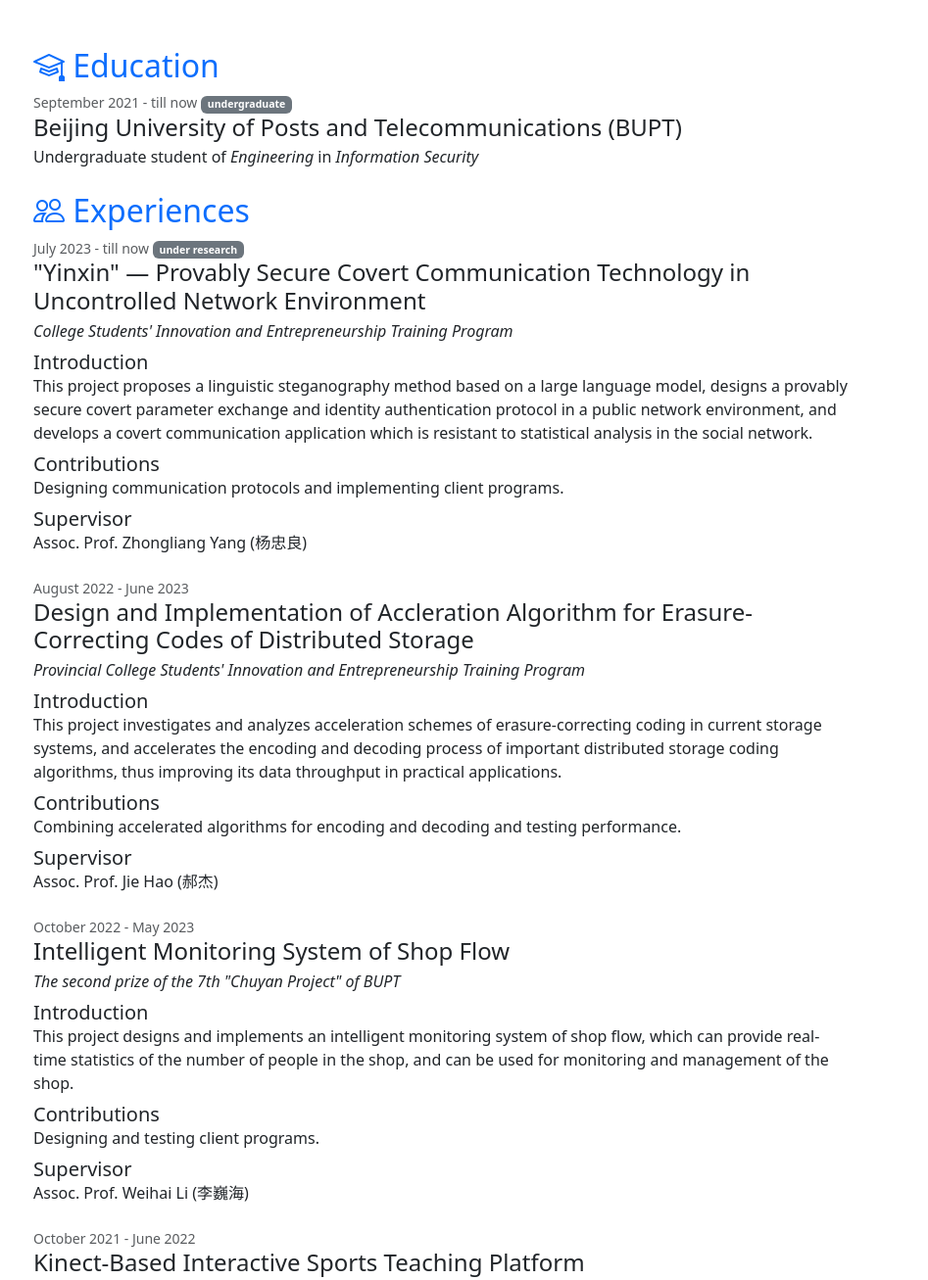
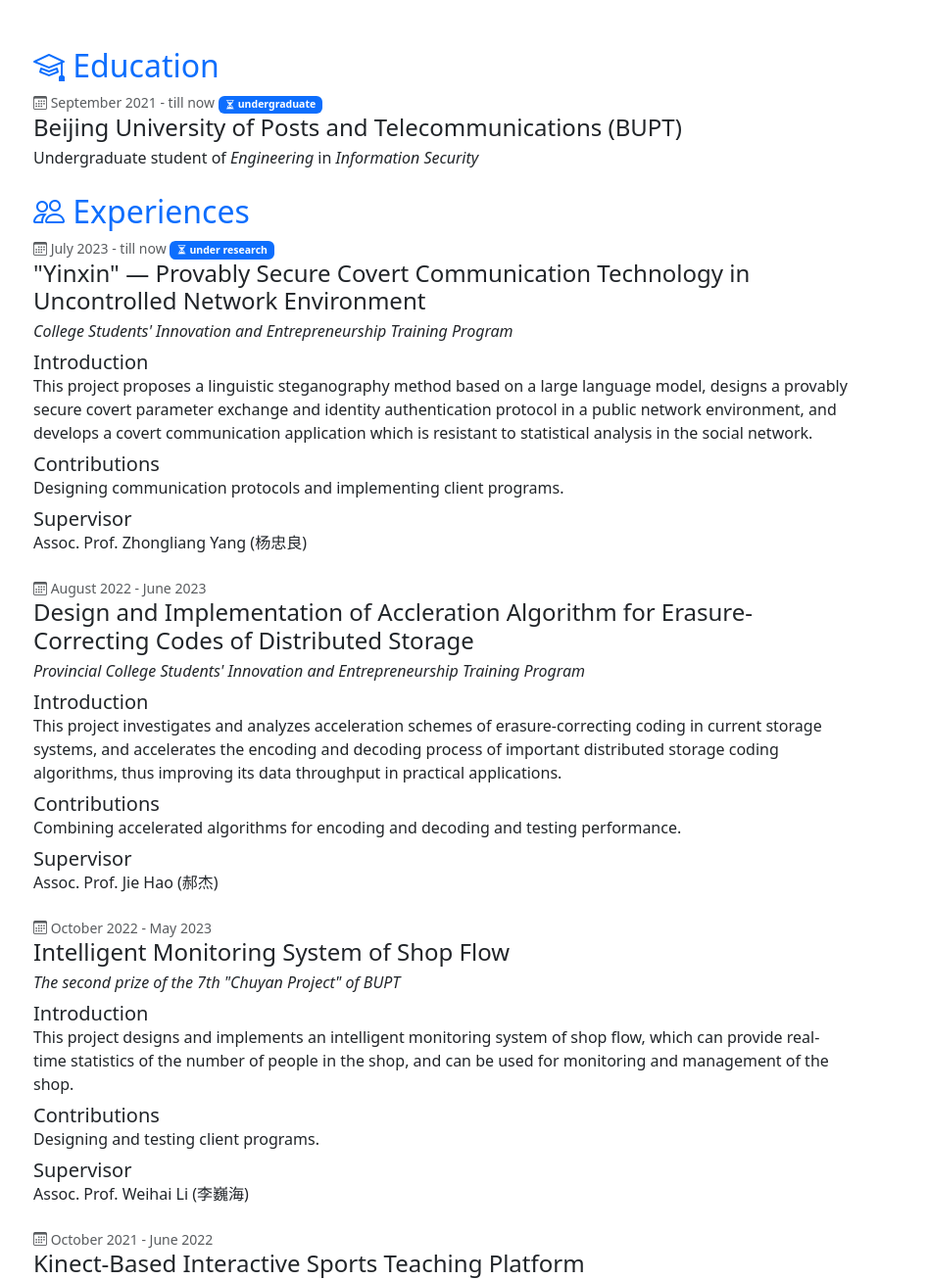
Before and after one commit to XIA-Jinyi/XIA-Jinyi.github.io, a plain HTML site: page index.html in a window 1280 px wide. Shown: the top 1307 px of the page at 98% size, 333-1280 px from the left. Drawn offline with nearby package versions, Linux system fonts and the light colour scheme.

Commit message:
Update index.html

```diff
--- a/index.html
+++ b/index.html
@@ -14,6 +14,7 @@
     <link href="https://cdn.jsdelivr.net/npm/bootstrap@5.3.1/dist/css/bootstrap.min.css" rel="stylesheet"
         integrity="sha384-4bw+/aepP/YC94hEpVNVgiZdgIC5+VKNBQNGCHeKRQN+PtmoHDEXuppvnDJzQIu9" crossorigin="anonymous">
     <link href="style.css" rel="stylesheet">
+    <base target="_blank">
 </head>
 
 <body>
@@ -67,12 +68,13 @@
 
                 <div class="mb-4">
                     <div class="small text-muted">
+                        <i class="bi bi-calendar3"></i>
                         September 2021 - till now
-                        <span class="badge bg-secondary">undergraduate</span>
+                        <span class="badge bg-primary"><i class="bi bi-hourglass-split"></i> undergraduate</span>
                     </div>
-                    <h4 class="mb-1">
+                    <h3 class="fs-4 mb-1">
                         Beijing University of Posts and Telecommunications (BUPT)
-                    </h4>
+                    </h3>
                     <div>
                         Undergraduate student of <i>Engineering</i> in <i>Information Security</i>
                     </div>
@@ -85,33 +87,34 @@
 
                 <div class="mb-4">
                     <div class="small text-muted">
+                        <i class="bi bi-calendar3"></i>
                         July 2023 - till now
-                        <span class="badge bg-secondary">under research</span>
+                        <span class="badge bg-primary"><i class="bi bi-hourglass-split"></i> under research</span>
                     </div>
-                    <h4 class="mb-1">
+                    <h3 class="fs-4 mb-1">
                         "Yinxin" — Provably Secure Covert Communication Technology in Uncontrolled Network Environment
-                    </h4>
+                    </h3>
                     <div>
                         <i>College Students' Innovation and Entrepreneurship Training Program</i>
                     </div>
-                    <h5 class="mt-2 mb-0">
+                    <h4 class="fs-5 mt-2 mb-0">
                         Introduction
-                    </h5>
+                    </h4>
                     <div>
                         This project proposes a linguistic steganography method based on a large language model, designs
                         a provably secure covert parameter exchange and identity authentication protocol in a public
                         network environment, and develops a covert communication application which is resistant to
                         statistical analysis in the social network.
                     </div>
-                    <h5 class="mt-2 mb-0">
+                    <h4 class="fs-5 mt-2 mb-0">
                         Contributions
-                    </h5>
+                    </h4>
                     <div>
                         Designing communication protocols and implementing client programs.
                     </div>
-                    <h5 class="mt-2 mb-0">
+                    <h4 class="fs-5 mt-2 mb-0">
                         Supervisor
-                    </h5>
+                    </h4>
                     <div>
                         Assoc. Prof. Zhongliang Yang (杨忠良)
                     </div>
@@ -119,33 +122,34 @@
 
                 <div class="mb-4">
                     <div class="small text-muted">
+                        <i class="bi bi-calendar3"></i>
                         August 2022 - June 2023
                     </div>
-                    <h4 class="mb-1">
+                    <h3 class="fs-4 mb-1">
                         Design and Implementation of Accleration Algorithm for Erasure-Correcting Codes of Distributed
                         Storage
-                    </h4>
+                    </h3>
                     <div>
                         <i>Provincial College Students' Innovation and Entrepreneurship Training Program</i>
                     </div>
-                    <h5 class="mt-2 mb-0">
+                    <h4 class="fs-5 mt-2 mb-0">
                         Introduction
-                    </h5>
+                    </h4>
                     <div>
                         This project investigates and analyzes acceleration schemes of erasure-correcting coding in
                         current storage systems, and accelerates the encoding and decoding process of important
                         distributed storage coding algorithms, thus improving its data throughput in practical
                         applications.
                     </div>
-                    <h5 class="mt-2 mb-0">
+                    <h4 class="fs-5 mt-2 mb-0">
                         Contributions
-                    </h5>
+                    </h4>
                     <div>
                         Combining accelerated algorithms for encoding and decoding and testing performance.
                     </div>
-                    <h5 class="mt-2 mb-0">
+                    <h4 class="fs-5 mt-2 mb-0">
                         Supervisor
-                    </h5>
+                    </h4>
                     <div>
                         Assoc. Prof. Jie Hao (郝杰)
                     </div>
@@ -153,31 +157,32 @@
 
                 <div class="mb-4">
                     <div class="small text-muted">
+                        <i class="bi bi-calendar3"></i>
                         October 2022 - May 2023
                     </div>
-                    <h4 class="mb-1">
+                    <h3 class="fs-4 mb-1">
                         Intelligent Monitoring System of Shop Flow
-                    </h4>
+                    </h3>
                     <div>
                         <i>The second prize of the 7th "Chuyan Project" of BUPT</i>
                     </div>
-                    <h5 class="mt-2 mb-0">
+                    <h4 class="fs-5 mt-2 mb-0">
                         Introduction
-                    </h5>
+                    </h4>
                     <div>
                         This project designs and implements an intelligent monitoring system of shop flow, which can
                         provide real-time statistics of the number of people in the shop, and can be used for
                         monitoring and management of the shop.
                     </div>
-                    <h5 class="mt-2 mb-0">
+                    <h4 class="fs-5 mt-2 mb-0">
                         Contributions
-                    </h5>
+                    </h4>
                     <div>
                         Designing and testing client programs.
                     </div>
-                    <h5 class="mt-2 mb-0">
+                    <h4 class="fs-5 mt-2 mb-0">
                         Supervisor
-                    </h5>
+                    </h4>
                     <div>
                         Assoc. Prof. Weihai Li (李巍海)
                     </div>
@@ -185,31 +190,32 @@
 
                 <div class="mb-4">
                     <div class="small text-muted">
+                        <i class="bi bi-calendar3"></i>
                         October 2021 - June 2022
                     </div>
-                    <h4 class="mb-1">
+                    <h3 class="fs-4 mb-1">
                         Kinect-Based Interactive Sports Teaching Platform
-                    </h4>
+                    </h3>
                     <div>
                         <i>The third prize of the 6th "Chuyan Project" of BUPT</i>
                     </div>
-                    <h5 class="mt-2 mb-0">
+                    <h4 class="fs-5 mt-2 mb-0">
                         Introduction
-                    </h5>
+                    </h4>
                     <div>
                         This project designs and implements a Kinect-based interactive sports teaching platform, which
                         can provide real-time feedback on the user's movements and gestures, and can be used for
                         teaching and training in sports.
                     </div>
-                    <h5 class="mt-2 mb-0">
+                    <h4 class="fs-5 mt-2 mb-0">
                         Contributions
-                    </h5>
+                    </h4>
                     <div>
                         Designing gesture comparison algorithms and implementing client programs.
                     </div>
-                    <h5 class="mt-2 mb-0">
+                    <h4 class="fs-5 mt-2 mb-0">
                         Supervisor
-                    </h5>
+                    </h4>
                     <div>
                         Lecturer Guosheng Xu (徐国胜)
                     </div>
```
